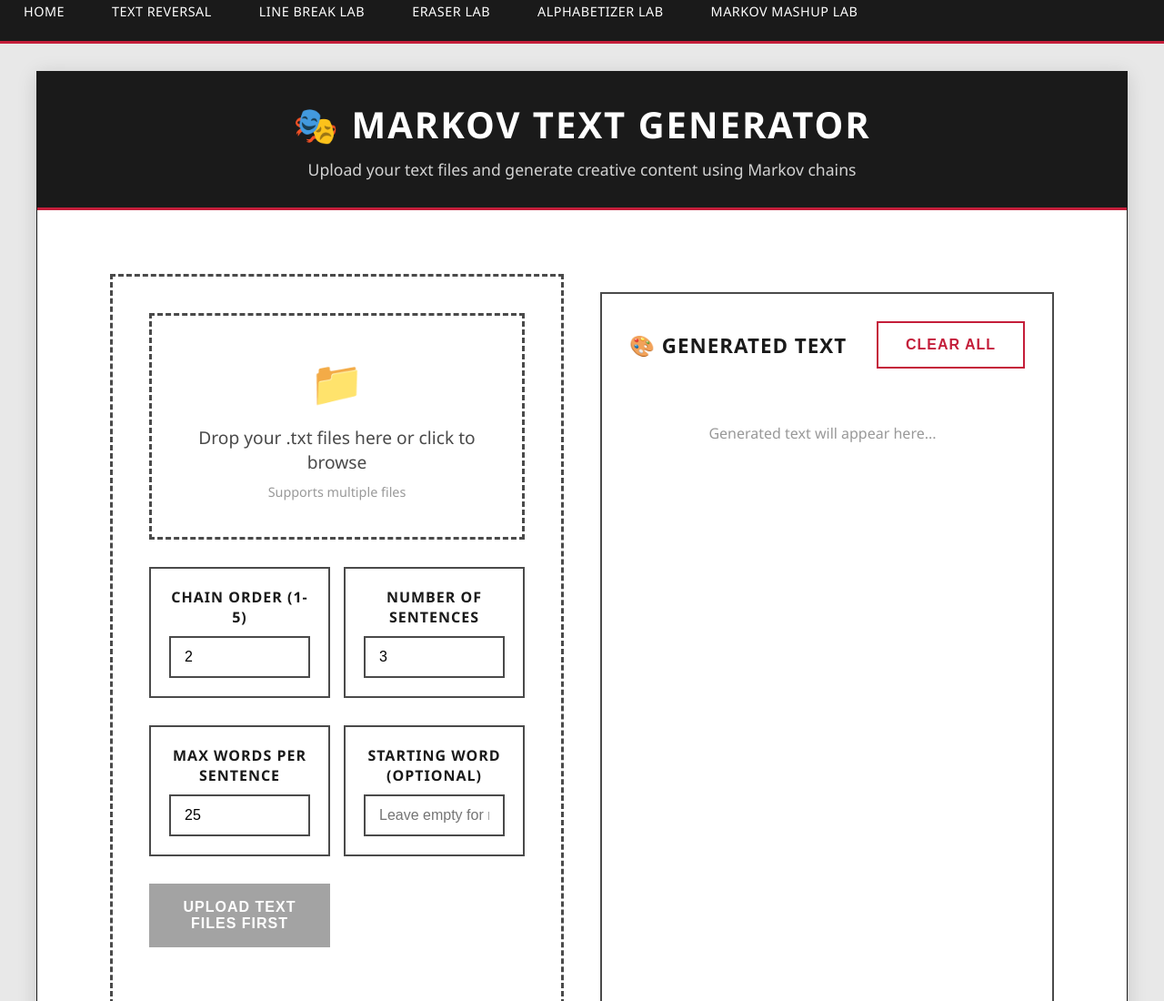
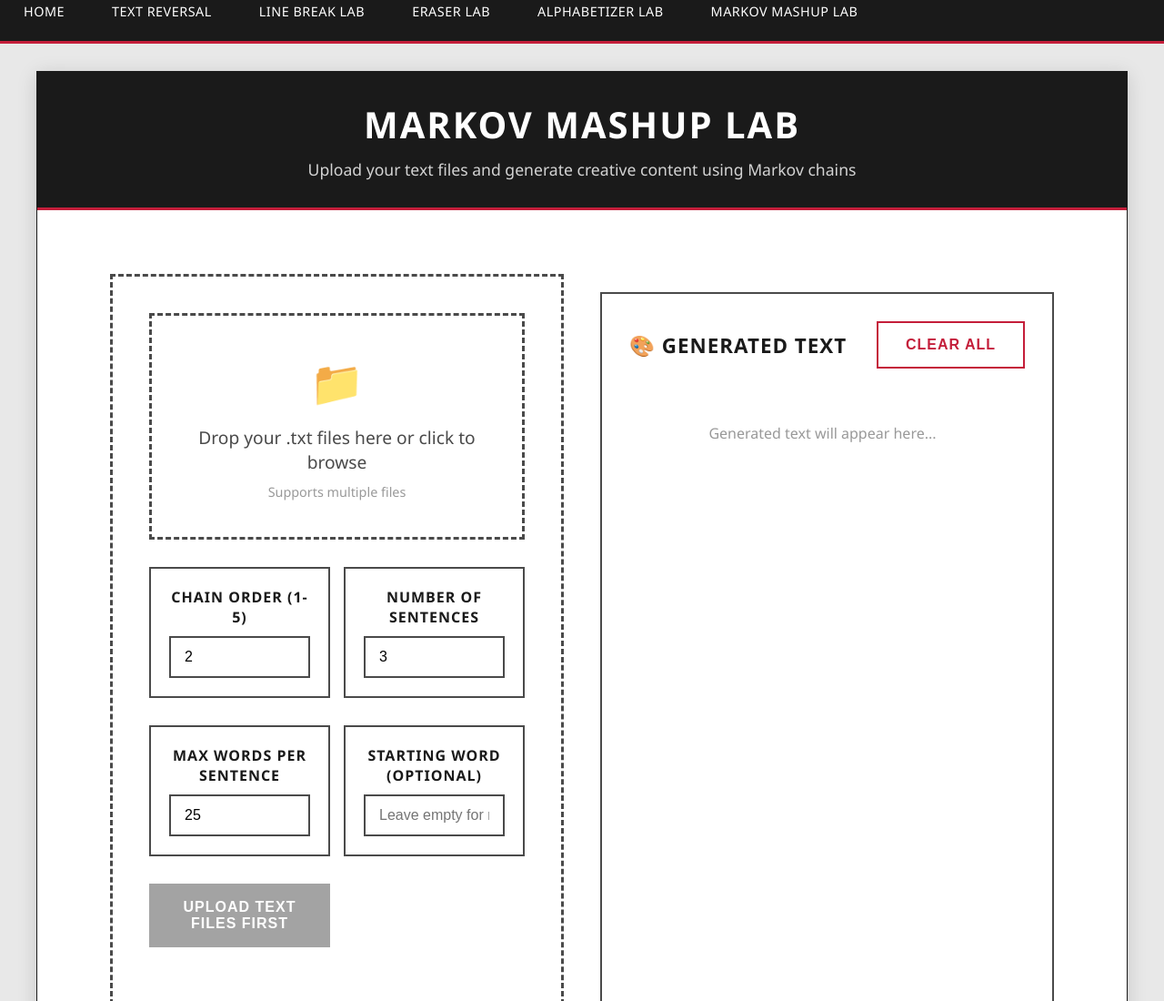
Before and after one commit to pdedgar1/Text-Kitchen, a plain HTML site: page markov-mashup-lab.html in a window 1280 px wide. Shown: the top 1100 px of the page at 91% size. Drawn offline with Linux system fonts and the light colour scheme.

Commit message:
Update header title to 'Markov Mashup Lab'

```diff
--- a/markov-mashup-lab.html
+++ b/markov-mashup-lab.html
@@ -18,7 +18,7 @@
     <!-- Tool content here -->
      <div class="container">
         <div class="header">
-            <h1>🎭 Markov Text Generator</h1>
+            <h1>Markov Mashup Lab</h1>
             <p>Upload your text files and generate creative content using Markov chains</p>
         </div>
 
```
